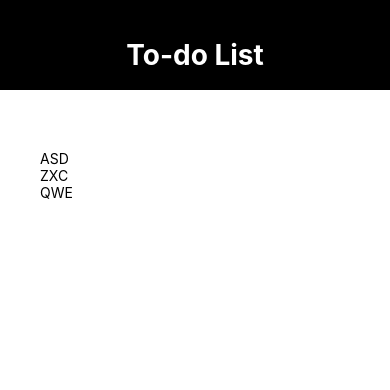
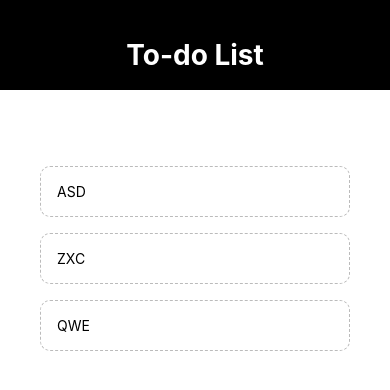
Before and after one commit to Sahil1109/nativeapp, a React Native app: screen / in a window 390 px wide. Shown: the top 390 px of the page. Built offline with nearby package versions, Linux system fonts and the light colour scheme.

Commit message:
After Lec10

```diff
--- a/App.js
+++ b/App.js
@@ -1,12 +1,19 @@
 import React,{useState} from 'react';
 import { StyleSheet, View, FlatList, Text,} from 'react-native';
 import Header from './components/header'
+import TodoItem from './components/todoItem'
 export default function App() {
   const [todos, setTodos]=useState([
     {text: 'ASD', key:'1'},
     {text: 'ZXC', key:'2'},
     {text: 'QWE', key:'3'}
   ]);
+
+  const pressHandler =(key)=>{
+    setTodos((prevTodo)=>{
+      return prevTodo.filter(todo => todo.key!= key)
+    })
+  }
 
   return (
     <View style={styles.container}>
@@ -17,7 +24,7 @@
           <FlatList
             data={todos}
             renderItem={({item})=>(
-            <Text>{item.text}</Text>
+            <TodoItem item={item} pressHandler={pressHandler}></TodoItem>
             )}/>
         </View>
       </View>
--- /dev/null
+++ b/components/todoItem.js
@@ -0,0 +1,24 @@
+import React from 'react';
+import { StyleSheet, View, Text, TouchableOpacity} from 'react-native';
+
+export default function TodoItem({item, pressHandler}){
+
+    const touchHandler =()=>{
+
+    }
+    return(
+       <TouchableOpacity onPress={()=>pressHandler(item.key)}>
+           <Text style={styles.item}>{item.text}</Text>
+       </TouchableOpacity>
+    )
+}
+const styles = StyleSheet.create({
+    item:{
+        padding: 16,
+        marginTop:16,
+        borderColor: '#bbb',
+        borderWidth: 1,
+        borderStyle: 'dashed',
+        borderRadius: 10
+    }
+  });
```
